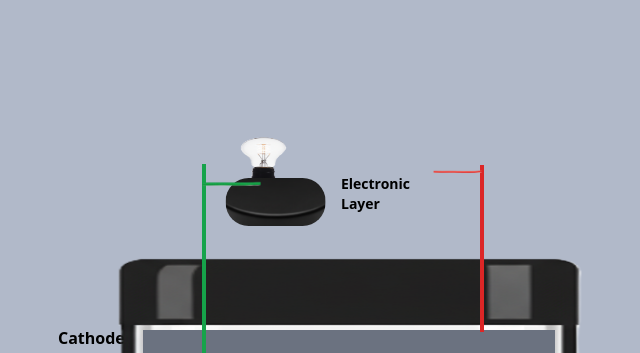
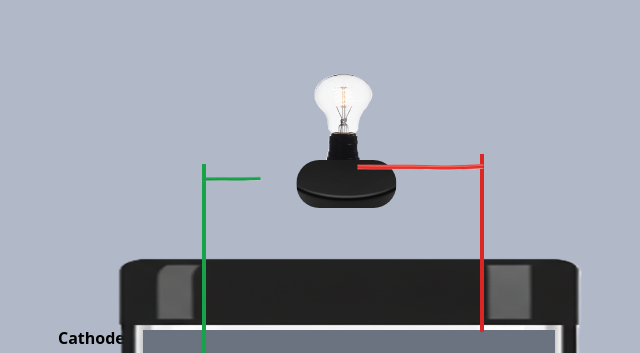
Before and after one commit to sanskritiadt/mudwatt-simualtion, a plain HTML site: page index.html in a window 1536 px wide. Shown: the top 353 px of the page, without its empty margins (505-1145 px from the left). Drawn offline with nearby package versions, Linux system fonts and the light colour scheme.

Commit message:
media query fixes

```diff
--- a/index.html
+++ b/index.html
@@ -580,12 +580,26 @@
                 bottom: -117px !important;
             }
             .red-wire-img {
-                margin-left: 24.3rem !important;
-                margin-top: -23px !important;
+                margin-left:19.7rem !important;
+                margin-top: -29px !important;
+                height:1.3rem !important;
             }
             .red-wire-element {
-                top: -25.5px !important;
+                top: -36.5px !important;
                 right: -96px !important;
+                height: 178px !important;
+            }
+            .electronic-base-img {
+                margin-left: 84px !important;
+                margin-top: -35px !important;
+            }
+            .bulb-container {
+                top: -159px !important;
+            }
+            .bulb-image {
+                width: 22vw !important;
+                height: 20vh !important;
+                margin-left: 10rem !important;
             }
         }
     </style>
@@ -594,18 +608,18 @@
 <body class="bg-[rgb(177,185,201)] flex justify-center items-center min-h-screen font-sans">
     <div class="setup relative w-[250px] h-[420px]">
         <!-- Bulb -->
-        <div class="bulb absolute -top-[74px] left-1/2 -translate-x-1/2 flex flex-col items-center z-10">
-            <img id="bulbImage" src="assest/bulb imgae.png" class="h-[10vh] w-[16vw] transition-all duration-300">
+        <div class="bulb absolute -top-[74px] left-1/2 -translate-x-1/2 flex flex-col items-center z-10 bulb-container">
+            <img id="bulbImage" src="assest/bulb imgae.png" class="h-[10vh] w-[16vw] transition-all duration-300 bulb-image">
             <div class="base w-[101px] h-5 rounded-sm mt-1">
-                <img src="assest/electronic base1.png" class="h-[6vh] -mt-[22px] ml-[13px] rounded-[23px]">
+                <img src="assest/electronic base1.png" class="h-[6vh] -mt-[22px] ml-[13px] rounded-[23px] electronic-base-img">
             </div>
             <img src="assest/green wire straight line.png" class="h-[14px] -mt-[43px] -ml-[63px]">
             <img src="assest/red-wire straight line.png" class="h-2 -mt-[10px] ml-[66px] red-wire-img">
         </div>
 
-        <span
+        <!-- <span
             class="label electronic absolute -top-[18px] left-[95%] -translate-x-1/2 font-bold px-[5px] py-0.5 rounded text-sm">Electronic
-            Layer</span>
+            Layer</span> -->
 
         <!-- Wires -->
         <!-- <div class="wire green absolute left-[67px] -top-[50px] h-[372px] z-[5]">
```
